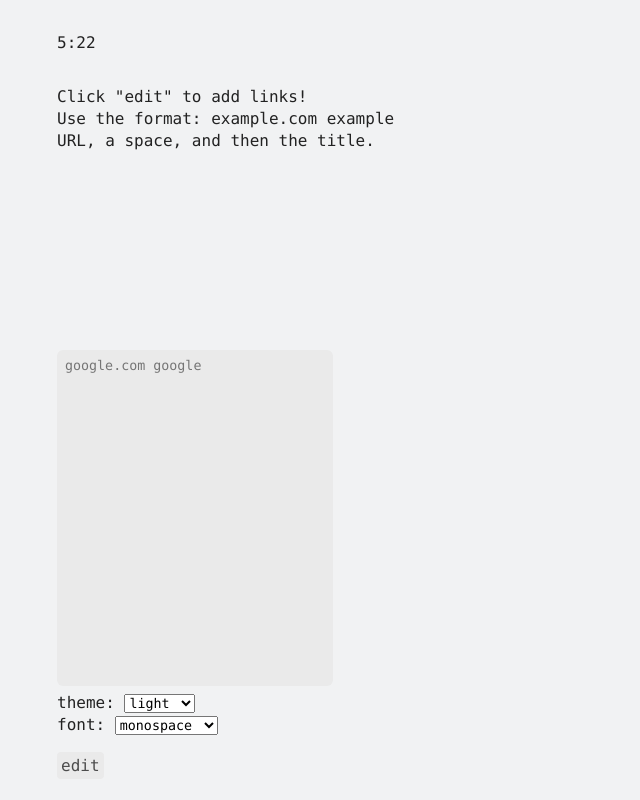
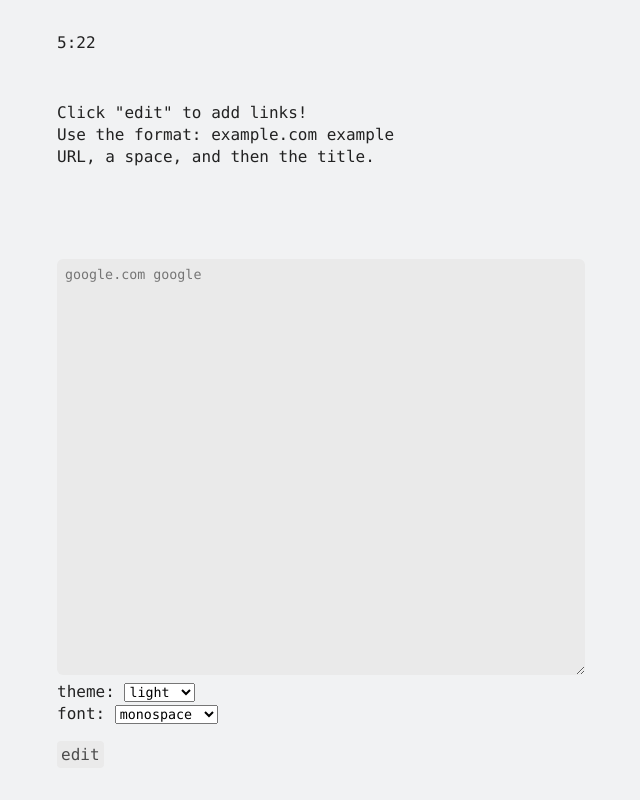
Before and after one commit to nathanwentworth/new-tab-links, a browser extension: page index.html in a window 1280 px wide. Both pictures are taken after a click on the button "edit". Shown: the whole page, without its empty margins (71-711 px from the left). Drawn offline with Linux system fonts and the light colour scheme.

Commit message:
updated styles

```diff
--- a/style.css
+++ b/style.css
@@ -22,6 +22,12 @@ body.serif * { font-family: 'Georgia', serif; }
 
 /* main */
 
+.main-container {
+  display: flex;
+  flex-direction: column;
+  height: 100vh;
+}
+
 section {
   margin-left: 10vw;
   margin-top: 2rem;
@@ -43,23 +49,31 @@ section #edit {
 .edit-button {
   font-size: 1rem;
   /*font-family: 'monaco', monospace;*/
-  position: absolute;
+  /*position: absolute;*/
   color: #4C4C4C;
   background: #eee;
+  display: block;
   border: none;
 }
 .edit {
-  position: absolute;
-  bottom: 48px;
-  left: 0;
+  margin-top: auto;
+  margin-bottom: 2rem;
+  /*align-self: flex-end;*/
+  /*position: absolute;*/
+  /*bottom: 48px;*/
+  /*left: 0;*/
 }
 .edit textarea {
-  height: 320px;
-  width: 260px;
+  height: 32rem;
+  width: 32rem;
+  min-width: 12rem;
+  min-height: 12rem;
+  max-width: 80vw;
+  max-height: 50vh;
   border-radius: 6px;
   border: none;
   padding: 8px;
-  resize: none;
+  resize: horizontal;
   overflow: scroll;
   outline: none;
 }
```
